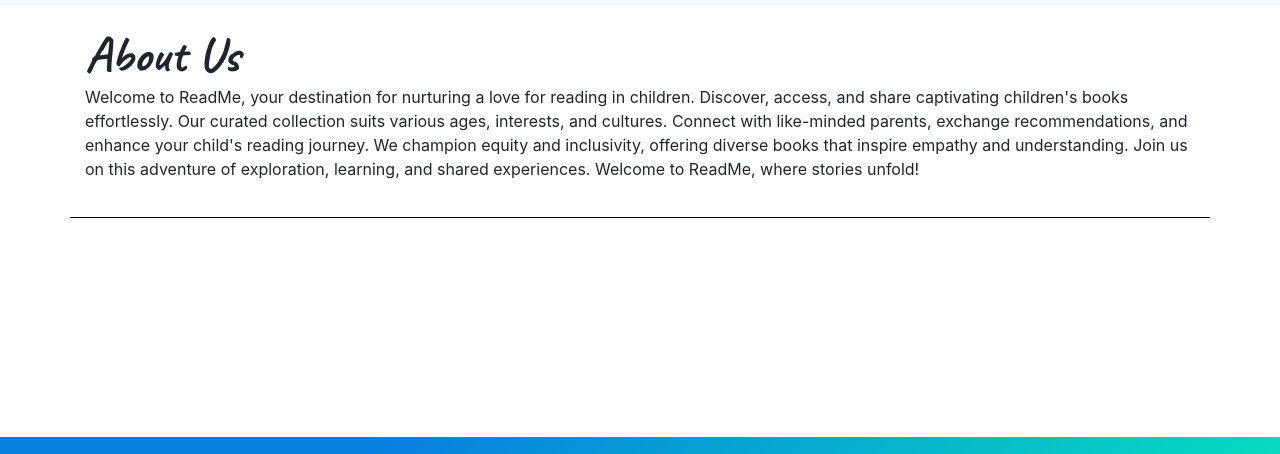
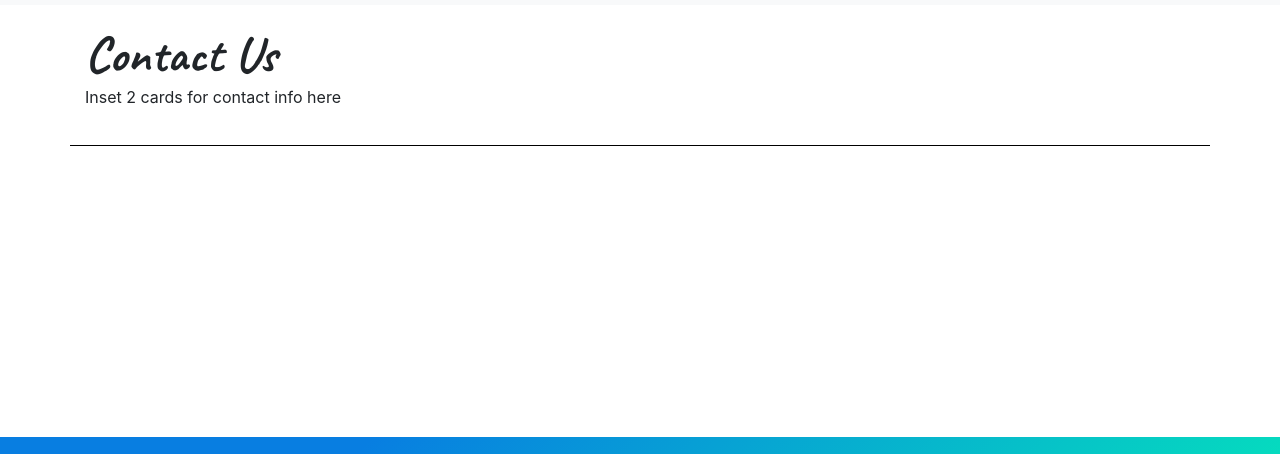
Before and after one commit to Mannyvv/Readme_Site, a website: page contactus.html in a window 1280 px wide. Shown: the part 211-665 px from the top of the page. Drawn offline with nearby package versions, Linux system fonts and the light colour scheme.

Commit message:
contact us resolved

```diff
--- a/contactus.html
+++ b/contactus.html
@@ -44,7 +44,7 @@
       <div class="collapse navbar-collapse" id="navbarNavAltMarkup">
         <div class="navbar-nav">
           <a class="nav-item nav-link " href="index.html">Home </a>
-          <a class="nav-item nav-link active" href="aboutus.html">About<span class="sr-only">(current)</span></a>
+          <a class="nav-item nav-link active" href="aboutus.html">About</a>
           <a class="nav-item nav-link" href="events.html">Events</a>
           <!-- News Letter Dropdown -->
           <li class="nav-item dropdown">
@@ -58,7 +58,7 @@
                   <a class="dropdown-item" href="#">Past News Letters</a>
               </div>
           </li>
-          <a class="nav-item nav-link" href="#">Contact Us</a>
+          <a class="nav-item nav-link" href="#">Contact Us<span class="sr-only">(current)</span></a>
         </div>
       </div>
     </nav>
@@ -129,15 +129,11 @@
     <div class="container">
       <div class="row row-content">
         <div class="col-sm-12">
-          <h1>About Us</h1>
+          <h1>Contact Us</h1>
         </div>
         <div class="col-sm-12">
           <p>
-            Welcome to ReadMe, your destination for nurturing a love for reading in children. Discover, access,
-            and share captivating children's books effortlessly. Our curated collection suits various ages, interests,
-            and cultures. Connect with like-minded parents, exchange recommendations, and enhance your child's reading journey.
-            We champion equity and inclusivity, offering diverse books that inspire empathy and understanding. Join us on this
-            adventure of exploration, learning, and shared experiences. Welcome to ReadMe, where stories unfold!
+            Inset 2 cards for contact info here
           </p>
         </div>
       </div>
```
Also changed, not shown: aboutus.html (+2 -2 lines), events.html (+1 -1 lines), index.html (+1 -1 lines).
